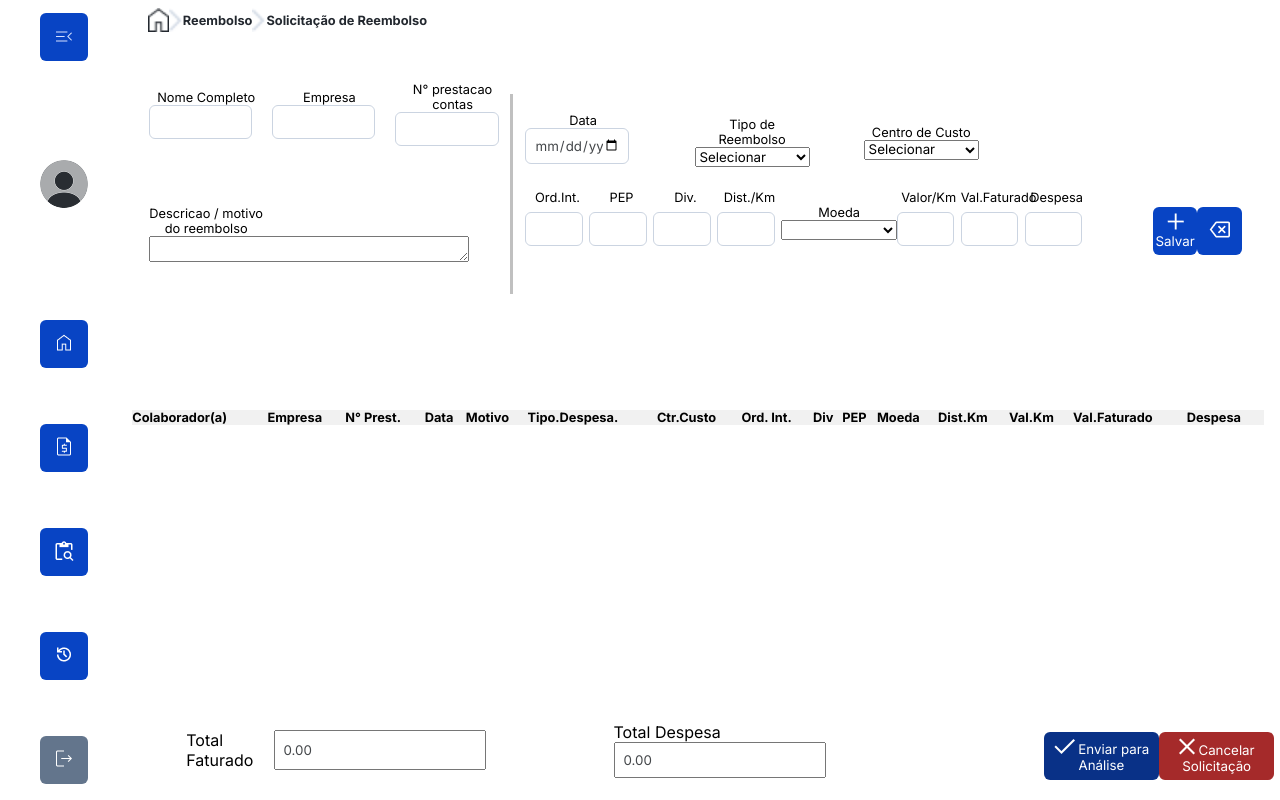
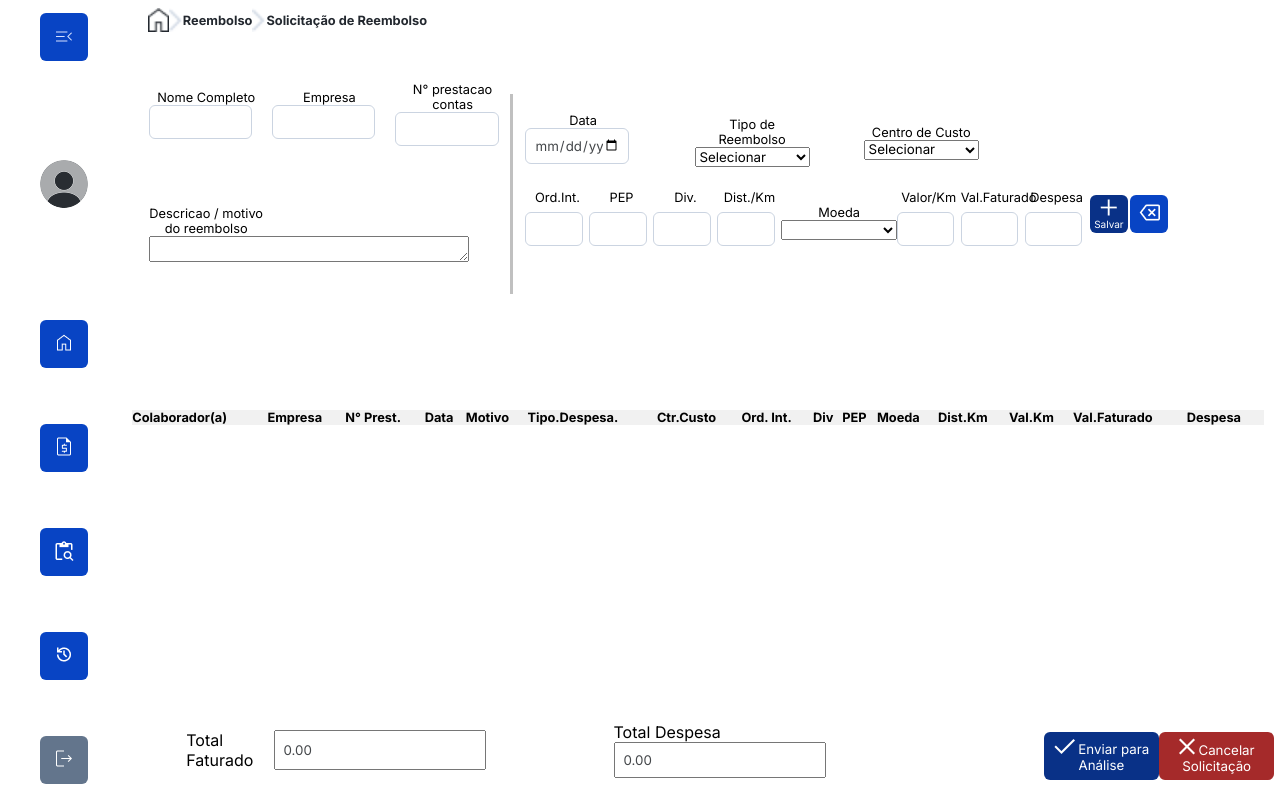
Before and after one commit to KarinPortfolio/sispar, a React (Vite) app: page /solicitacao in a window 1280 px wide. Built offline with nearby package versions, Linux system fonts and the light colour scheme.

Commit message:
ajuste do arquivo scss

```diff
--- a/src/components/solicitacao/Solicitacao.jsx
+++ b/src/components/solicitacao/Solicitacao.jsx
@@ -315,10 +315,10 @@ function Solicitacoes() {
                     />
                   </div>
 
-                  <div className={styles.btnform}>
-                    <div id={styles.item16} className={styles.quadrado}>
+                  <div>
+                    <div id={styles.item16}>
                       <button
-                        className={styles.salvar}
+                        className={styles.quadrado1}
                         onClick={handleSubmit}
                         type="submit"
                       >
@@ -326,7 +326,7 @@ function Solicitacoes() {
                       </button>
 
                       <button
-                        className={styles.deletar}
+                        className={styles.quadrado}
                         type="button"
                         onClick={() => {
                           limparCampos();
--- a/src/components/solicitacao/Solicitacao.module.scss
+++ b/src/components/solicitacao/Solicitacao.module.scss
@@ -96,10 +96,20 @@ main {
   height: 7vh;
   gap: 0.5em;
 }
+
+.quadrado1 {
+  background-color: #093187;
+  border-radius: 6px;
+  width: 3vw;
+  height: 3vw;
+  font-size: 10px;
+  margin: 1px;
+}
 .quadrado {
   text-align: center;
-  width: 7vw;
-  height: 7vw;
+  width: 3vw;
+  height: 3vw;
+  margin: 1px;
 }
 .buttonAnalise {
   background-color: #093187;
```
